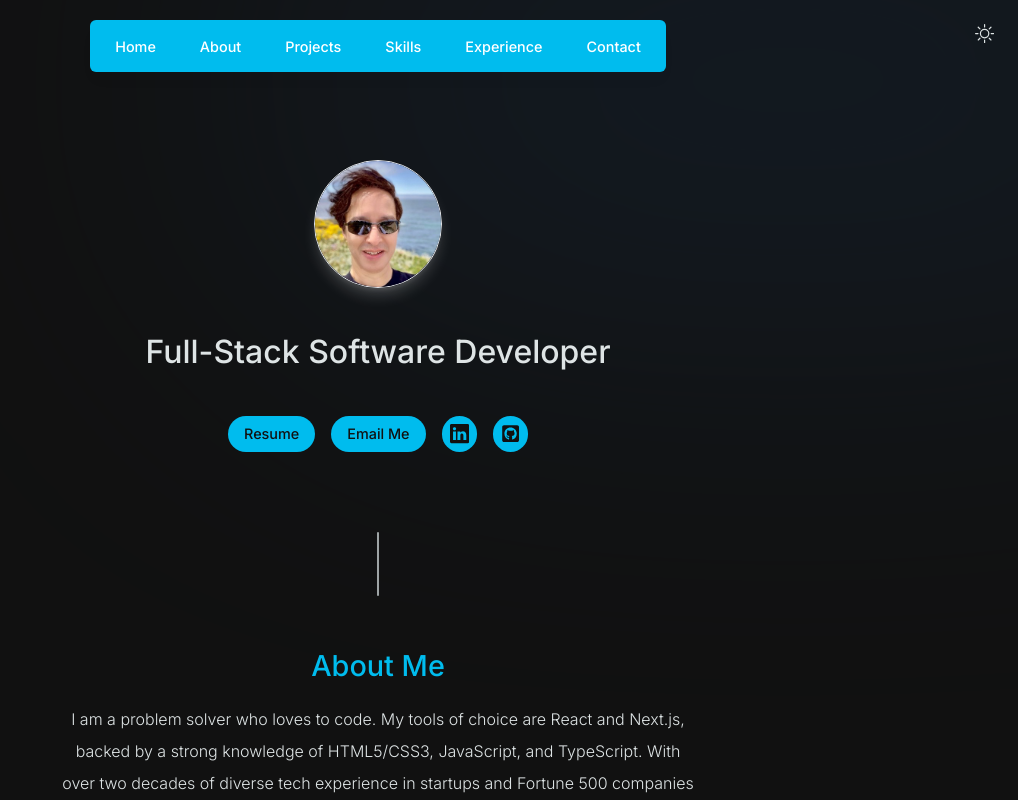
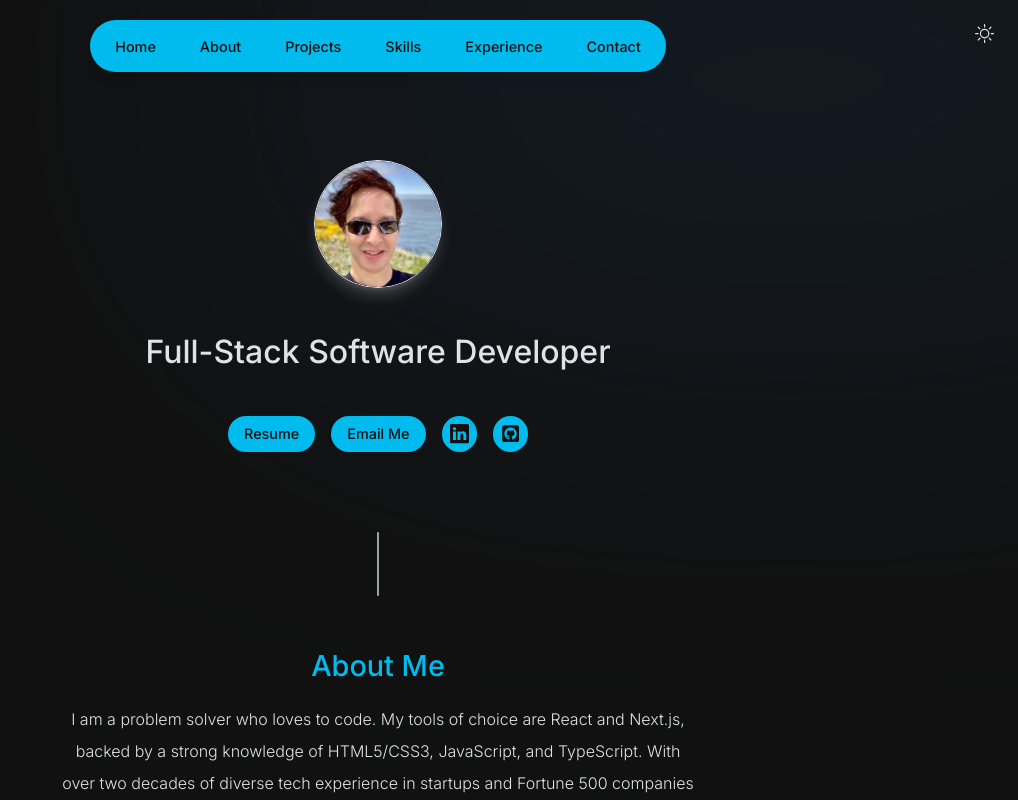
Before and after one commit to rickboot/portfolio-1, a Next.js app: page / in a window 1280 px wide. Shown: the top 800 px of the page, without its empty margins (262-1280 px from the left). Built offline with nearby package versions, Linux system fonts and the light colour scheme.

Commit message:
tweak colors for accessibility

```diff
--- a/app/globals.css
+++ b/app/globals.css
@@ -10,6 +10,7 @@
 
 :root {
   --daphne-blue: #00bcee;
+  --daphne-blue-dark: #000000;
   --sonic-blue: #81d7f7;
   --gray-blue: #788ca7;
   --shadowfax-white: #dee4e5;
--- a/components/Nav.tsx
+++ b/components/Nav.tsx
@@ -12,16 +12,18 @@ export default function Nav() {
   return (
     <div className='relative z-10'>
       <motion.div
-        className='sm:rounded-md; fixed left-1/2 top-0 h-[4.5rem] w-full
-        rounded-none bg-[--daphne-blue]
-        bg-opacity-70 shadow-lg
-        shadow-black/[0.03] backdrop-blur-[0.5rem]
-        sm:top-5 sm:h-[3.25rem] sm:w-[36rem] sm:rounded-md'
+        className='rgba(var(--daphne-blue), var(5-)); fixed left-1/2 top-0
+        h-[4.5rem]
+        w-full rounded-none
+        bg-[--daphne-blue]
+        shadow-lg shadow-black/[0.03]
+        backdrop-blur-[0.5rem] sm:top-5
+        sm:h-[3.25rem] sm:w-[36rem] sm:rounded-full'
         initial={{ x: '-50%', y: -100, opacity: 0 }}
         animate={{ x: '-50%', y: 0, opacity: 1 }}
       ></motion.div>
       <nav className='fixed left-1/2 top-[0.15rem] flex h-12 -translate-x-1/2 py-2 sm:top-6 sm:h-[initial] sm:py-0'>
-        <ul className='relative flex w-[22rem] flex-wrap items-center justify-center gap-y-1 text-[0.9rem] font-medium text-white sm:w-[initial] sm:flex-nowrap sm:gap-5'>
+        <ul className='relative flex w-[22rem] flex-wrap items-center justify-center gap-y-1 text-[0.9rem] font-medium text-[--raven-black] sm:w-[initial] sm:flex-nowrap sm:gap-5'>
           {links.map((link) => {
             return (
               <motion.li
@@ -37,13 +39,13 @@ export default function Nav() {
                     setLastTimeActiveSectionChanged(Date.now());
                   }}
                   className={clsx(
-                    'flex w-full items-center justify-center px-3 py-3 transition hover:text-white',
-                    { 'text-white': activeSection === link.name },
+                    'flex w-full items-center justify-center px-3 py-3 transition hover:text-[--raven-black]',
+                    { 'text-[--raven-black]': activeSection === link.name },
                   )}
                 >
                   {link.name}
                   {link.name === activeSection && (
-                    <span className='absolute inset-0 -z-10 rounded-sm bg-black/20'></span>
+                    <span className='absolute inset-0 -z-10 rounded-full bg-black/20'></span>
                   )}
                 </Link>
               </motion.li>
--- a/components/SectionHeader.tsx
+++ b/components/SectionHeader.tsx
@@ -1,4 +1,4 @@
-import React from "react";
+import React from 'react';
 
 type SectionHeadingProps = {
   children: React.ReactNode;
@@ -6,7 +6,7 @@ type SectionHeadingProps = {
 
 export default function SectionHeader({ children }: SectionHeadingProps) {
   return (
-    <h2 className="mb-4 mt-8 text-center text-[1.8rem] font-medium capitalize text-[--daphne-blue]">
+    <h2 className='mb-4 mt-8 text-center text-[1.8rem] font-medium capitalize text-[--daphne-blue-dark] dark:text-[--daphne-blue]'>
       {children}
     </h2>
   );
```
